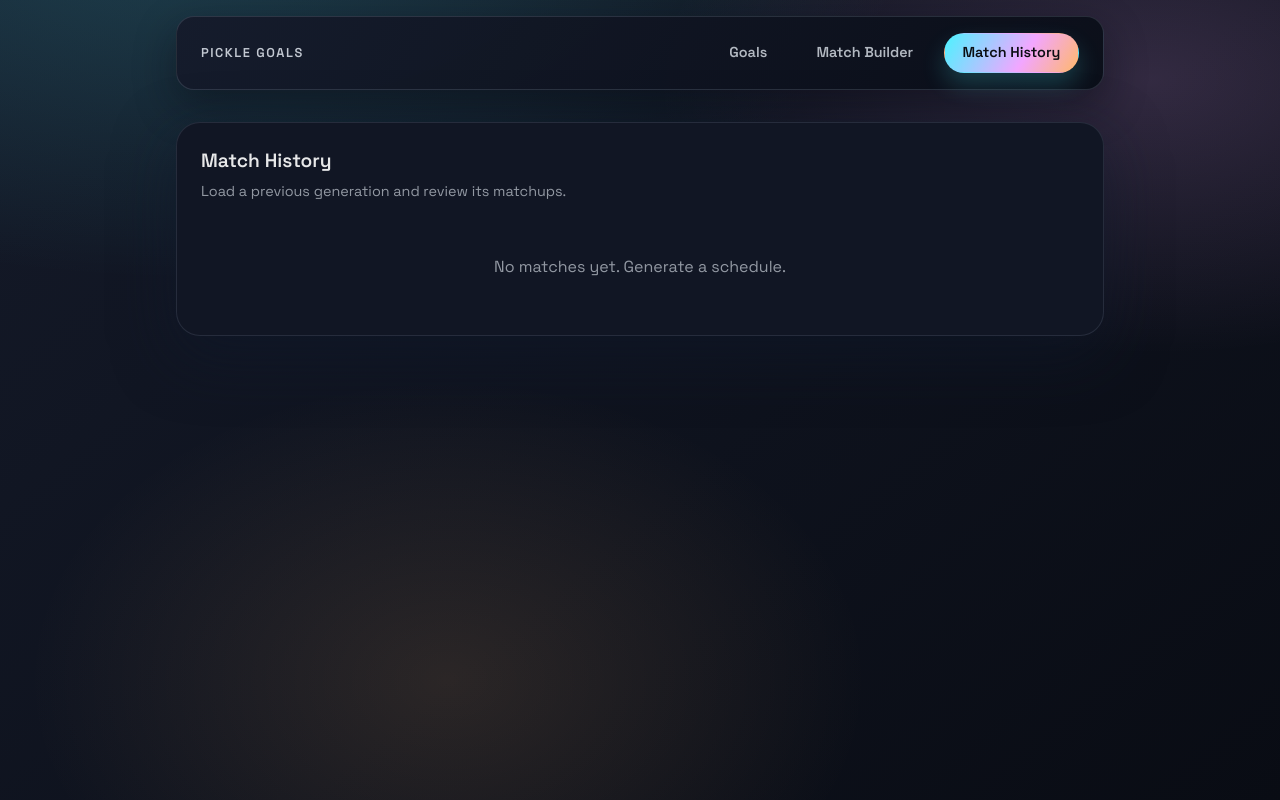
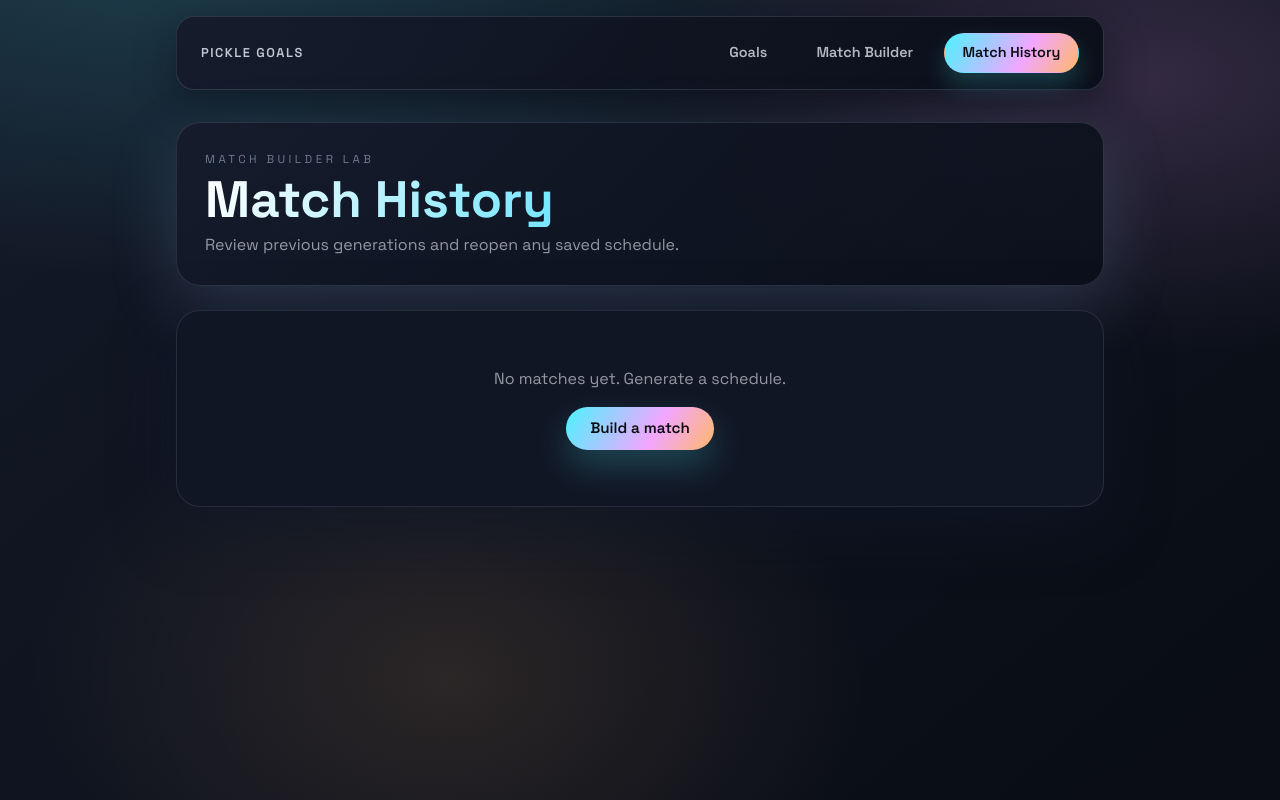
Before and after one commit to austinthedeveloper/react-open-play, a React (Vite) app: page /match-history in a window 1280 px wide. Built offline with nearby package versions, Linux system fonts and the light colour scheme.

Commit message:
History header and "New Match" button

```diff
--- a/src/pages/MatchHistoryPage.css
+++ b/src/pages/MatchHistoryPage.css
@@ -34,6 +34,12 @@
   color: var(--muted);
 }
 
+.history-empty {
+  display: grid;
+  gap: 1rem;
+  justify-items: center;
+}
+
 .history-card__actions {
   display: flex;
   gap: 0.5rem;
--- a/src/pages/MatchHistoryPage.tsx
+++ b/src/pages/MatchHistoryPage.tsx
@@ -28,13 +28,28 @@ export default function MatchHistoryPage() {
 
   return (
     <div className="app-shell text-left">
+      <header className="hero-panel">
+        <div>
+          <p className="eyebrow">Match Builder Lab</p>
+          <h1 className="hero-title">Match History</h1>
+          <p className="hero-subtitle">
+            Review previous generations and reopen any saved schedule.
+          </p>
+        </div>
+      </header>
+
       <main className="table-panel">
-        <h2 className="panel-title">Match History</h2>
-        <p className="panel-subtitle">
-          Load a previous generation and review its matchups.
-        </p>
         {orderedHistory.length === 0 ? (
-          <p className="empty-state">No matches yet. Generate a schedule.</p>
+          <div className="empty-state history-empty">
+            <p>No matches yet. Generate a schedule.</p>
+            <button
+              type="button"
+              className="glow-button"
+              onClick={() => navigate("/match-builder")}
+            >
+              Build a match
+            </button>
+          </div>
         ) : (
           <div className="history-list">
             {orderedHistory.map((session, index) => {
```
